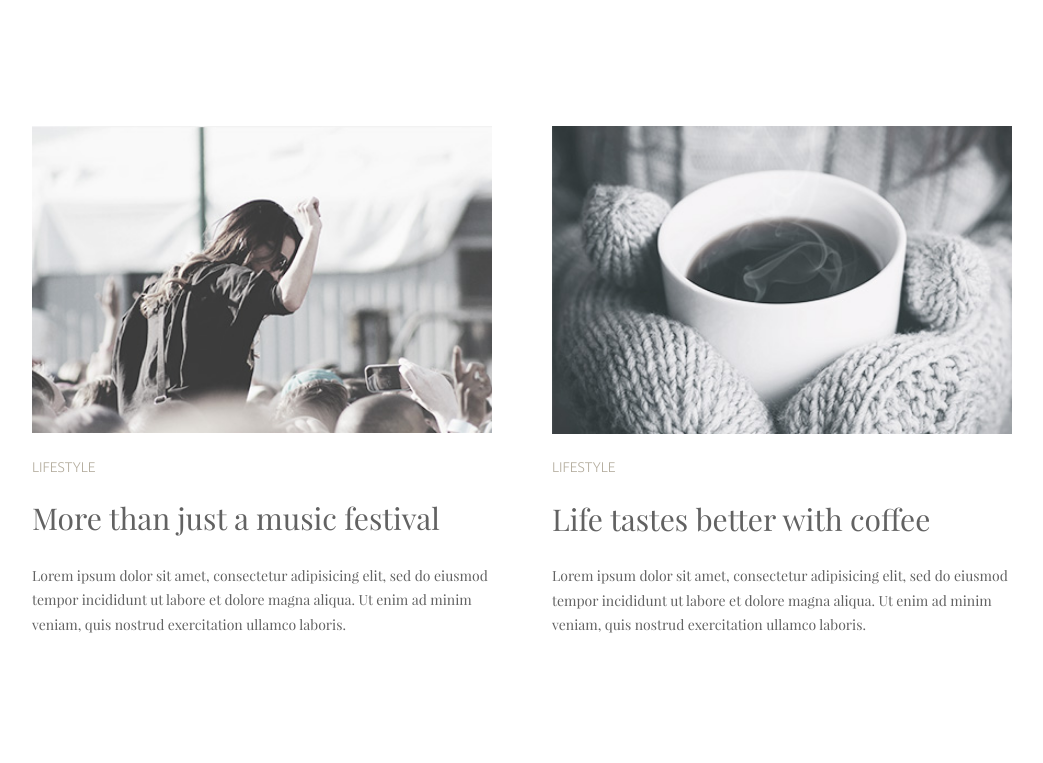
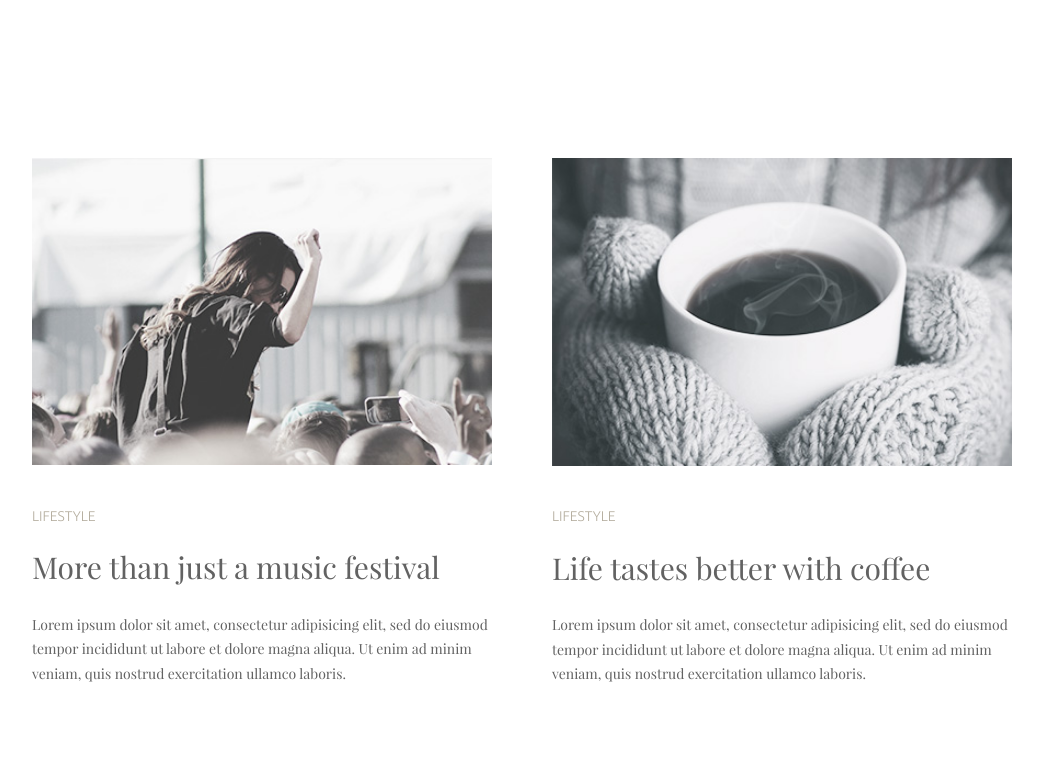
Before and after one commit to alexkachar/Minimo, a website: page source/index.html in a window 1280 px wide. Shown: the part 1144-1907 px from the top of the page, without its empty margins (118-1161 px from the left). Drawn offline with nearby package versions, Linux system fonts and the light colour scheme; files that its build step writes are made by us from their sources; files whose address does not match are found by name.

Commit message:
post page pixel perfect - beginning

```diff
--- a/source/sass/blocks/post.scss
+++ b/source/sass/blocks/post.scss
@@ -6,11 +6,18 @@
     padding-bottom: 0;
   }
 
+  &__figure {
+    padding-top: 32px;
+    padding-bottom: 17px;
+  }
+
   @media (min-width: $width-desktop) {
 
     &__figure--wide {
       @include padding-narrow;
       margin-bottom: 84px;
+      padding-top: 0;
+      padding-bottom: 0;
     }
 
     &__separator {
```
